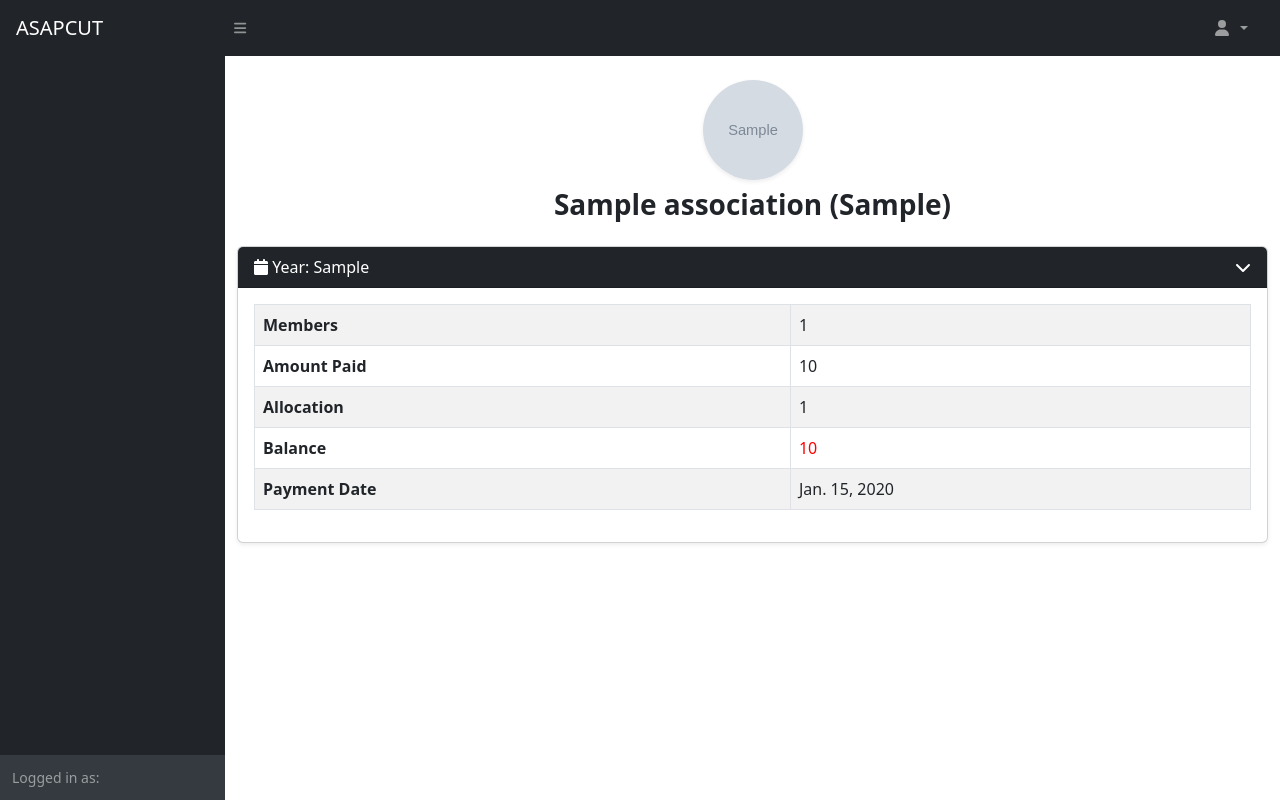
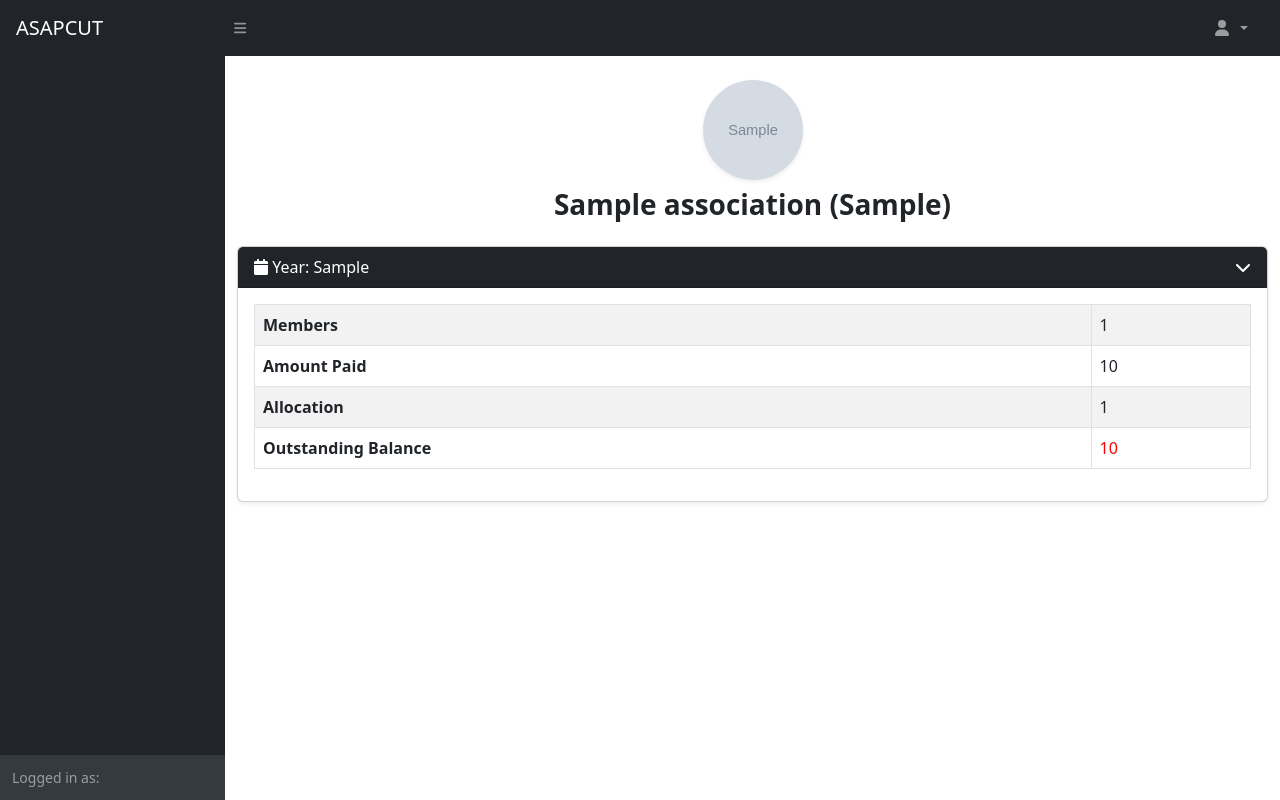
Before and after one commit to kurihom123/asaps, a Django app: template templates/pages/contributions/my_contributions.html in a window 1280 px wide, after a click that opens the changed part. Run offline with Django 5.2, Linux system fonts and the light colour scheme; the template is opened without the code that fills it: values that come from a table or form of the project are taken from there, others are empty; tables that the repository leaves empty hold one stand-in row (values such as "Sample post"); grey boxes marked "Sample" are stand-in pictures; some libraries are stand-ins or nearby versions.

Commit message:
new updated

```diff
--- a/templates/pages/contributions/contribution_list.html
+++ b/templates/pages/contributions/contribution_list.html
@@ -106,8 +106,8 @@
                                     <th style="width: 10%"><i class="fa fa-users"></i> Members</th>
                                     <th style="width: 15%"><i class="fa fa-money-bill"></i> Amount Paid</th>
                                     <th style="width: 15%"><i class="fa fa-calculator"></i> Allocation</th>
-                                    <th style="width: 15%"><i class="fa fa-calendar-check"></i> Payment Date</th>
-                                    <th style="width: 15%"><i class="fa fa-balance-scale"></i> Balance</th>
+                                    <!-- <th style="width: 15%"><i class="fa fa-calendar-check"></i> Payment Date</th> -->
+                                    <th style="width: 15%"><i class="fa fa-balance-scale"></i>Outstanding Balance</th>
                                 </tr>
                             </thead>
                             <tbody>
--- a/templates/pages/contributions/my_arrears.html
+++ b/templates/pages/contributions/my_arrears.html
@@ -18,7 +18,7 @@
                     <th>Year</th>
                     <th>Allocation</th>
                     <th>Amount Paid</th>
-                    <th>Balance</th>
+                    <th>Outstanding Balance</th>
                 </tr>
             </thead>
             <tbody>
--- a/templates/pages/contributions/my_contributions.html
+++ b/templates/pages/contributions/my_contributions.html
@@ -30,12 +30,12 @@
                         <tr><th>Amount Paid</th><td>{{ c.amount_paid|floatformat:0 }}</td></tr>
                         <tr><th>Allocation</th><td>{{ c.allocation|floatformat:0 }}</td></tr>
                         <tr>
-                            <th>Balance</th>
+                            <th>Outstanding Balance</th>
                             <td style="color:{% if c.balance > 0 %}red{% else %}green{% endif %}">
                                 {{ c.balance|floatformat:0 }}
                             </td>
                         </tr>
-                        <tr><th>Payment Date</th><td>{{ c.payment_date }}</td></tr>
+                        <!-- <tr><th>Payment Date</th><td>{{ c.payment_date }}</td></tr> -->
                     </table>
                 </div>
             </div>
```
